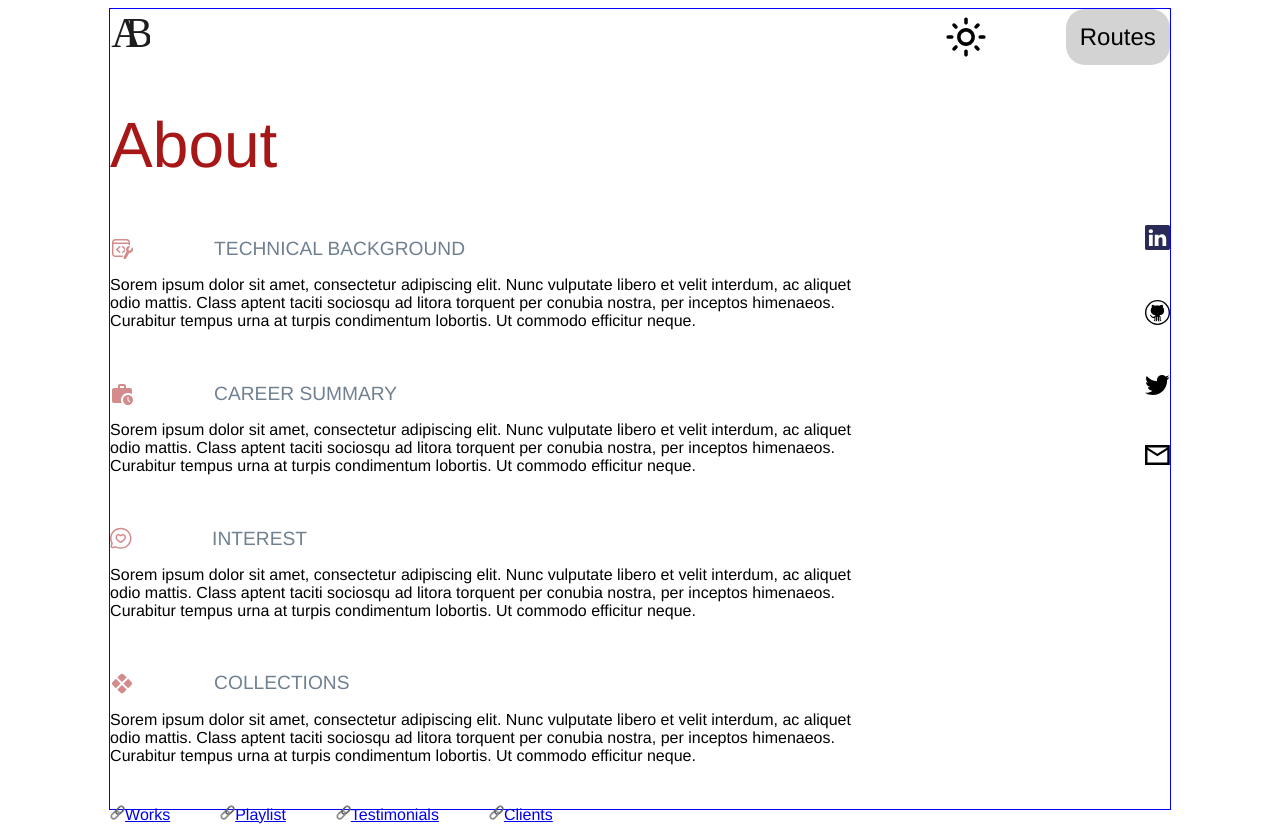
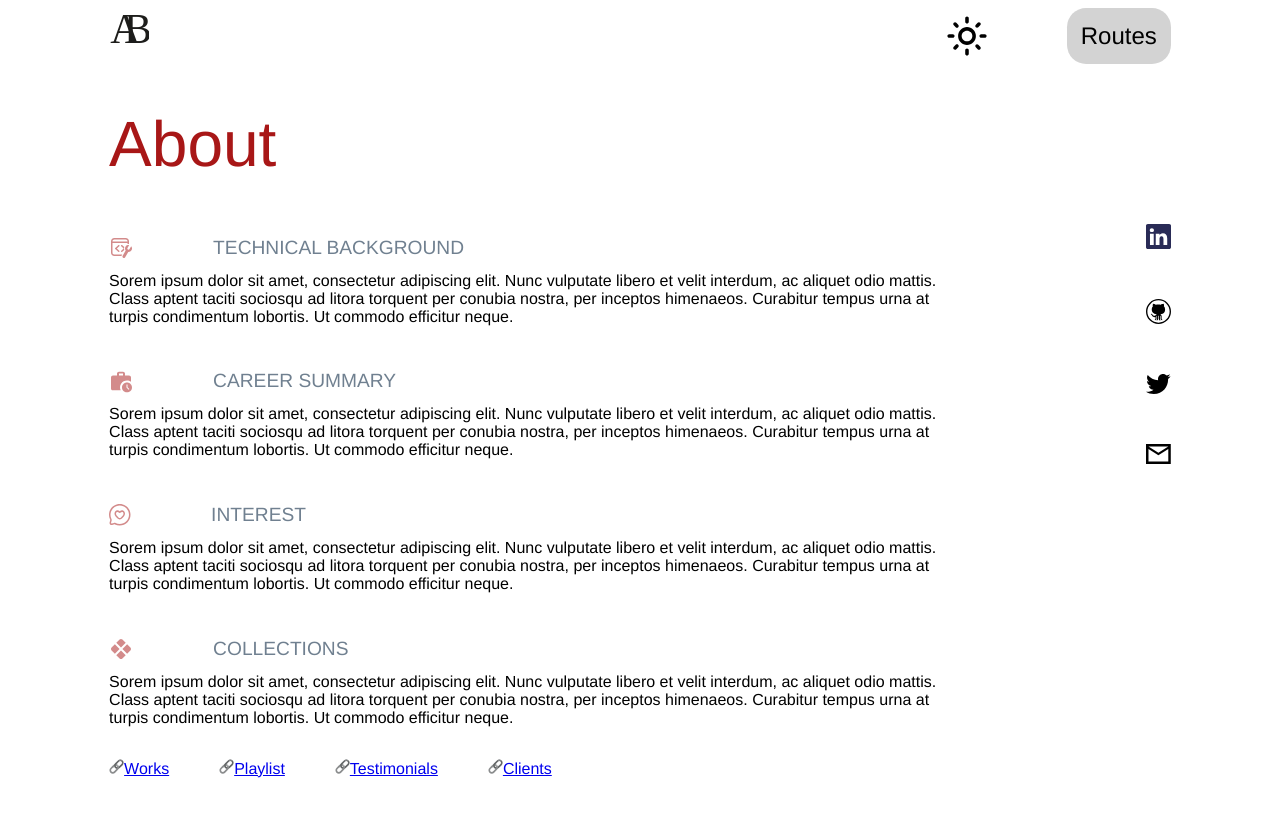
Before and after one commit to abolaji-disu/portfolioV1, a React (Create React App) app: page /about in a window 1280 px wide. Shown: the top 826 px of the page. Built offline with nearby package versions, Linux system fonts and the light colour scheme; a web font is replaced by a local one.

Commit message:
modified header component

```diff
--- a/src/components/scripts/header.js
+++ b/src/components/scripts/header.js
@@ -3,6 +3,7 @@ import Logo from "../../assets/SVGs/my-logo.svg";
 import Light from "../../assets/SVGs/light-icon.svg";
 import { useState } from "react";
 import Modal from "./modal";
+import { Link } from "react-router-dom";
 
 
 
@@ -20,7 +21,10 @@ const Header = () => {
 
 
         <div className="logo-container">
-          <img src={Logo} alt="my-logo" className="header-icon" />
+
+          <Link to={"/"}>
+          <img  src={Logo} alt="my-logo" className="header-icon" />
+          </Link>
 
         <div className="left-side">
             <img src={Light} alt="light-icon" className="header-icon" />
--- a/src/components/styles/aboutCard.scss
+++ b/src/components/styles/aboutCard.scss
@@ -5,7 +5,6 @@
     display: flex;
     justify-content: flex-start;
     column-gap: 5rem;
-    margin-bottom: 0.2rem;
 
     h1{
         font-size: 1.2rem;
@@ -16,7 +15,7 @@
 
 .about-content{
     font-family: 0.55rem;
-    width: 85%;
-    margin-bottom: 2.5rem;
-    // overflow: hidden;
+    width: 90%;
+    margin-bottom: 2rem;
+    overflow: hidden;
 }
--- a/src/components/styles/container.scss
+++ b/src/components/styles/container.scss
@@ -2,6 +2,7 @@
     // border: 1px solid red;
     margin: 0 8% auto;
     max-height: 100vh;
+    min-height: 100vh;
     // min-height: 100vh;
-    border: 1px solid blue;
+    // border: 1px solid blue;
 }
--- a/src/pages/about.js
+++ b/src/pages/about.js
@@ -13,9 +13,9 @@ import BottomNav from "../components/scripts/pageNav";
 const About = () => {
 
 
-    // const styles = {
-    //     marginTop: "5%"
-    // }
+    const styles = {
+        marginTop: 0
+    }
 
     return (
         <Container>
@@ -70,7 +70,7 @@ const About = () => {
             </div>
         </div>
 
-        <BottomNav   link={"/project"}/>
+        <BottomNav   link={"/project"} styles={styles}/>
         </Container>
     )
 }
--- a/src/pages/about.scss
+++ b/src/pages/about.scss
@@ -8,7 +8,8 @@ h1 {
 .about-section{
   display: flex;
   justify-content: space-between;
-  margin-bottom: 3%;
+  margin: 0;
+//   margin-bottom: 3%;
 }
 
 .about-content{
--- a/src/pages/home.scss
+++ b/src/pages/home.scss
@@ -1,12 +1,10 @@
 @import "../color.scss";
 
-.landing-section{
-    display: flex;
-    justify-content: space-between;
-}
 
 .landing-section{
-    margin: 13% 0 13% 0 ;
+      display: flex;
+        justify-content: space-between;
+    margin: 13% 0 7% 0 ;
 
     h6 {
         font-family: "Baskerville";
```
Also changed, not shown: src/components/scripts/modal.js (+0 -18 lines).
